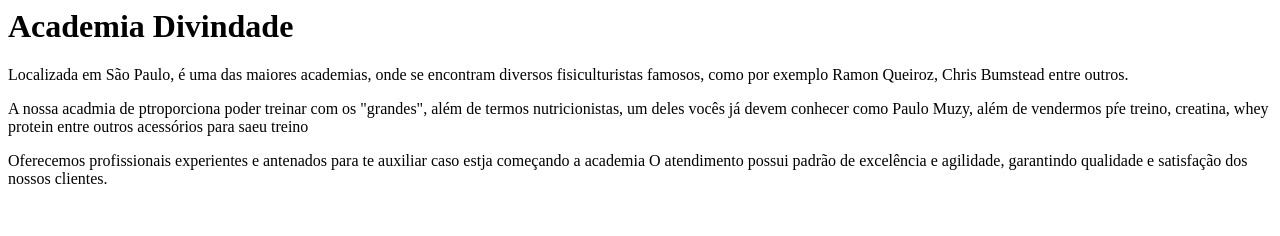
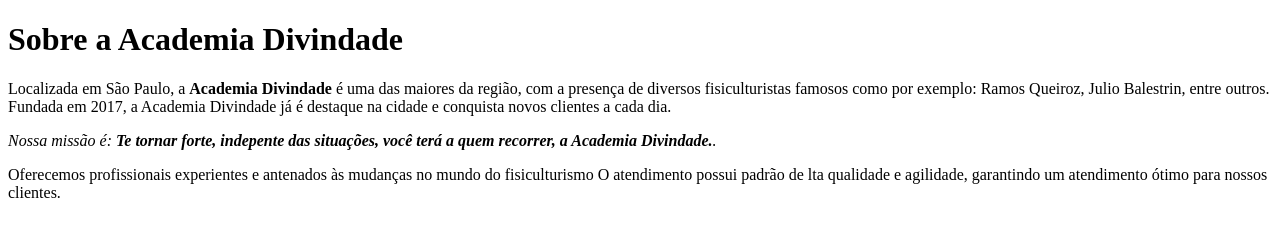
Before and after one commit to capivaraangolana244/capivaraangolana244, a plain HTML site: page index.html in a window 1280 px wide. Drawn offline with Linux system fonts and the light colour scheme.

Commit message:
Update index.html

```diff
--- a/index.html
+++ b/index.html
@@ -1,8 +1,18 @@
-<h1>Academia Divindade</h1>
+<!DOCTYPE html>
+<html lang="pt-br">
+    <head>
+        <meta charset="UTF-8">
+        <title>Academia Divindade</title>
+    </head>
+    <body>
+        <h1>Sobre a Academia Divindade</h1>
 
-<p>Localizada em São Paulo, é uma das maiores academias, onde se encontram diversos fisiculturistas famosos, como por exemplo Ramon Queiroz, Chris Bumstead entre outros.</p>
+        <p>Localizada em São Paulo, a <strong>Academia Divindade</strong>  é uma das maiores da região, com a presença de diversos fisiculturistas famosos como por exemplo: Ramos Queiroz, Julio Balestrin, entre outros.
+        Fundada em 2017, a Academia Divindade já é destaque na cidade e conquista novos clientes a cada dia.</p>
 
-</s>A nossa acadmia de ptroporciona poder treinar com os "grandes", além de termos nutricionistas, um deles vocês já devem conhecer como Paulo Muzy, além de vendermos pŕe treino, creatina, whey protein entre outros acessórios para saeu treino</p>
+        <p><em>Nossa missão é: <strong>Te tornar forte, indepente das situações, você terá a quem recorrer, a Academia Divindade.</strong>.</em></p>
 
-<p>Oferecemos profissionais experientes e antenados para te auxiliar caso estja começando a academia
-O atendimento possui padrão de excelência e agilidade, garantindo qualidade e satisfação dos nossos clientes.</p>
+        <p>Oferecemos profissionais experientes e antenados às mudanças no mundo do fisiculturismo
+        O atendimento possui padrão de lta qualidade e agilidade, garantindo um atendimento ótimo para nossos clientes.</p>
+    </body>
+</html>
```
